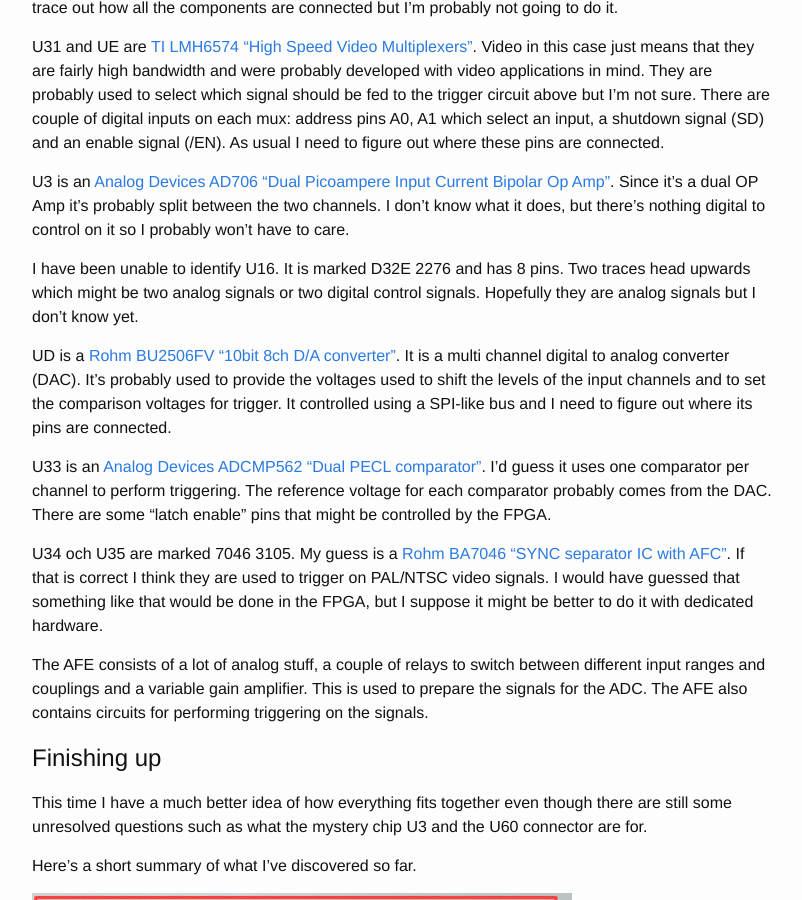
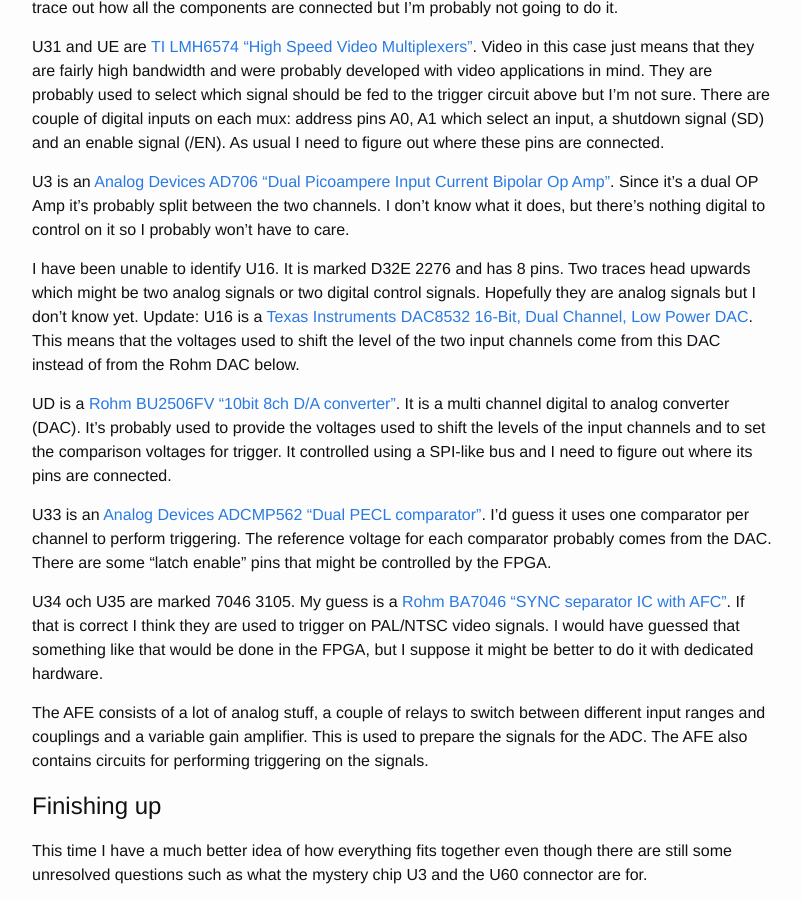
Before and after one commit to wingel/wingel.github.io, a Jekyll site: the page built from _posts/2016-05-27-another-look-at-sds7102-hardware.md, in a window 1280 px wide and 900 px high, scrolled down 10883 px. Shown: the whole window, without its empty margins (238-1040 px from the left). Built offline with Jekyll 4.4.1, drawn with Linux system fonts in a browser that asks for light colours.

Commit message:
Add info about DAC8532

```diff
--- a/_posts/2016-05-27-another-look-at-sds7102-hardware.md
+++ b/_posts/2016-05-27-another-look-at-sds7102-hardware.md
@@ -342,7 +342,10 @@
 I have been unable to identify U16.  It is marked D32E 2276 and has 8
 pins.  Two traces head upwards which might be two analog signals or
 two digital control signals.  Hopefully they are analog signals but I
-don't know yet.
+don't know yet.  Update: U16 is a [Texas Instruments DAC8532 16-Bit,
+Dual Channel, Low Power DAC](http://www.ti.com/product/DAC8532).  This
+means that the voltages used to shift the level of the two input
+channels come from this DAC instead of from the Rohm DAC below.
 
 UD is a [Rohm BU2506FV "10bit 8ch D/A
 converter"](http://www.rohm.com/web/global/products/-/product/BU2506FV).
```
Also changed, not shown: _posts/2016-05-29-sds7102-fpga-pins.md (+4 -0 lines), _posts/2016-06-19-sds7102-more-fpga-pins.md (+4 -2 lines).
